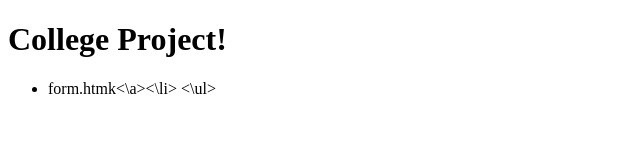
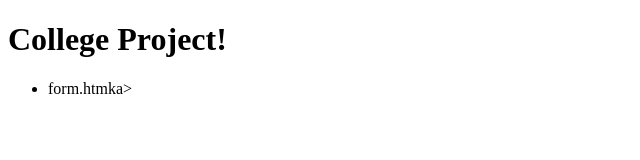
Before and after one commit to Banipreet987/College, a plain HTML site: page index.html in a window 1280 px wide. Shown: the full height of the page, 0-640 px from the left. Drawn offline with Linux system fonts and the light colour scheme.

Commit message:
Update index.html

```diff
--- a/index.html
+++ b/index.html
@@ -10,7 +10,7 @@
 <body>
   <h1>College Project!</h1>
   <ul>
-   <li><a herf="form.html">form.htmk<\a><\li>
-<\ul>
+   <li><a herf="form.html">form.htmk</a>a></li>
+</ul>
 </body>
 </html>
```
